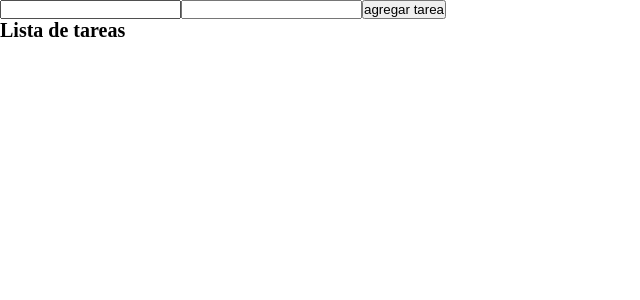
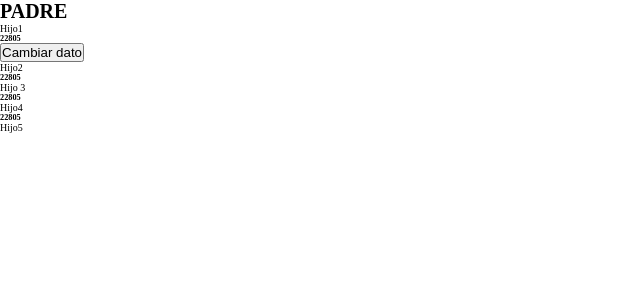
Before and after one commit to Joelnicolass/CaC22805, a React (Create React App) app: page /contexto in a window 1280 px wide. Shown: the top 300 px of the page, without its empty margins (0-640 px from the left). Built offline with nearby package versions, Linux system fonts and the light colour scheme.

Commit message:
contexto y rutas

```diff
--- a/package.json
+++ b/package.json
@@ -9,6 +9,7 @@
     "axios": "^0.27.2",
     "react": "^18.2.0",
     "react-dom": "^18.2.0",
+    "react-router-dom": "^6.4.2",
     "react-scripts": "5.0.1",
     "web-vitals": "^2.1.4"
   },
--- a/src/App.jsx
+++ b/src/App.jsx
@@ -1,4 +1,7 @@
 import React from "react";
+import { BrowserRouter, Route, Routes } from "react-router-dom";
+import Contexto from "./contexto/Contexto";
+import Hijo1 from "./contexto/Hijo1";
 import Efectos from "./efectos/Efectos";
 import Ejercicio1 from "./Ejercicios/Ejercicio1";
 import Ejercicio2 from "./Ejercicios/Ejercicio2";
@@ -12,13 +15,21 @@ import LlamadasSr from "./llamadas/LlamadasSr";
 import Promesas from "./promesas/Promesas";
 import Card from "./props/Card/Card";
 import ComponenteA from "./props/ComponenteA";
+import HooksYFuncionesDeRutas from "./rutas/ComponenteParaExplicarRutas";
 import ToDo from "./ToDoList/ToDo";
 
 const App = () => {
   return (
-    <>
-      <ToDo />
-    </>
+    <BrowserRouter>
+      <Routes>
+        <Route path="*" element={<div>404</div>} />
+        <Route path="" element={<div>Home</div>} />
+        <Route path="form" element={<div>formularios</div>} />
+        <Route path="todo" element={<ToDo />} />
+        <Route path="contexto" element={<Contexto />} />
+        <Route path="rutas" element={<HooksYFuncionesDeRutas />} />
+      </Routes>
+    </BrowserRouter>
   );
 };
 
--- /dev/null
+++ b/src/contexto/Contexto.jsx
@@ -0,0 +1,48 @@
+import React, { useState } from "react";
+import ContextoBanner from "./ContextoBanner";
+import Hijo1 from "./Hijo1";
+import Hijo4 from "./Hijo4";
+
+const Contexto = () => {
+  const [comision, setComision] = useState("22805");
+
+  return (
+    <div>
+      <h1>PADRE</h1>
+
+      <ContextoBanner.Provider
+        value={{
+          comision,
+          setComision,
+        }}
+      >
+        <Hijo1 />
+        <Hijo4 />
+      </ContextoBanner.Provider>
+    </div>
+  );
+};
+
+export default Contexto;
+
+/*
+
+            useState - Estados
+            useEffectos - Efectos secundarios y ciclo de vida
+            useContext - Contexto
+
+            useReducer - Reducers
+
+            ////////////////////////////////
+
+            useRef - Referencias
+            useLayoutEffect - Efectos secundarios y ciclo de vida
+
+            ////////////////////////////////
+
+            useCallback - Memorización
+            useMemo - Memorización
+            memo - Memorización
+
+
+*/
--- /dev/null
+++ b/src/contexto/ContextoBanner.jsx
@@ -0,0 +1,5 @@
+import { createContext } from "react";
+
+const ContextoBanner = createContext();
+
+export default ContextoBanner;
--- /dev/null
+++ b/src/contexto/Hijo1.jsx
@@ -0,0 +1,24 @@
+import React, { useContext } from "react";
+import ContextoBanner from "./ContextoBanner";
+import Hijo2 from "./Hijo2";
+
+const Hijo1 = () => {
+  const { comision, setComision } = useContext(ContextoBanner);
+
+  return (
+    <div>
+      Hijo1
+      <h5>{comision}</h5>
+      <button
+        onClick={() => {
+          setComision("comision cambiada");
+        }}
+      >
+        Cambiar dato
+      </button>
+      <Hijo2 />
+    </div>
+  );
+};
+
+export default Hijo1;
--- /dev/null
+++ b/src/contexto/Hijo2.jsx
@@ -0,0 +1,16 @@
+import React, { useContext } from "react";
+import ContextoBanner from "./ContextoBanner";
+import Hijo3 from "./Hijo3";
+
+const Hijo2 = () => {
+  const { comision } = useContext(ContextoBanner);
+  return (
+    <div>
+      Hijo2
+      <h5>{comision}</h5>
+      <Hijo3 />
+    </div>
+  );
+};
+
+export default Hijo2;
--- /dev/null
+++ b/src/contexto/Hijo3.jsx
@@ -0,0 +1,15 @@
+import React, { useContext } from "react";
+import ContextoBanner from "./ContextoBanner";
+
+const Hijo3 = () => {
+  const { comision } = useContext(ContextoBanner);
+
+  return (
+    <div>
+      <div>Hijo 3</div>
+      <h5>{comision}</h5>
+    </div>
+  );
+};
+
+export default Hijo3;
--- /dev/null
+++ b/src/contexto/Hijo4.jsx
@@ -0,0 +1,16 @@
+import React, { useContext } from "react";
+import ContextoBanner from "./ContextoBanner";
+import Hijo5 from "./Hijo5";
+
+const Hijo4 = () => {
+  const { comision } = useContext(ContextoBanner);
+  return (
+    <div>
+      Hijo4
+      <h5>{comision}</h5>
+      <Hijo5 />
+    </div>
+  );
+};
+
+export default Hijo4;
--- /dev/null
+++ b/src/contexto/Hijo5.jsx
@@ -0,0 +1,9 @@
+import React from "react";
+
+const Hijo5 = () => {
+  console.log("render");
+
+  return <div>Hijo5</div>;
+};
+
+export default Hijo5;
--- /dev/null
+++ b/src/rutas/ComponenteParaExplicarRutas.jsx
@@ -0,0 +1,27 @@
+import React from "react";
+import {
+  Link,
+  useNavigate,
+  useLocation,
+  Navigate,
+  NavLink,
+} from "react-router-dom";
+
+const HooksYFuncionesDeRutas = () => {
+  const navigate = useNavigate();
+
+  return (
+    <div>
+      <Link to={"/todo"}>ir a Todo List</Link>
+      <button
+        onClick={() => {
+          navigate("/todo");
+        }}
+      >
+        Todo List
+      </button>
+    </div>
+  );
+};
+
+export default HooksYFuncionesDeRutas;
```
Also changed, not shown: 1 other file (tests, documents, lock files or other folders).
